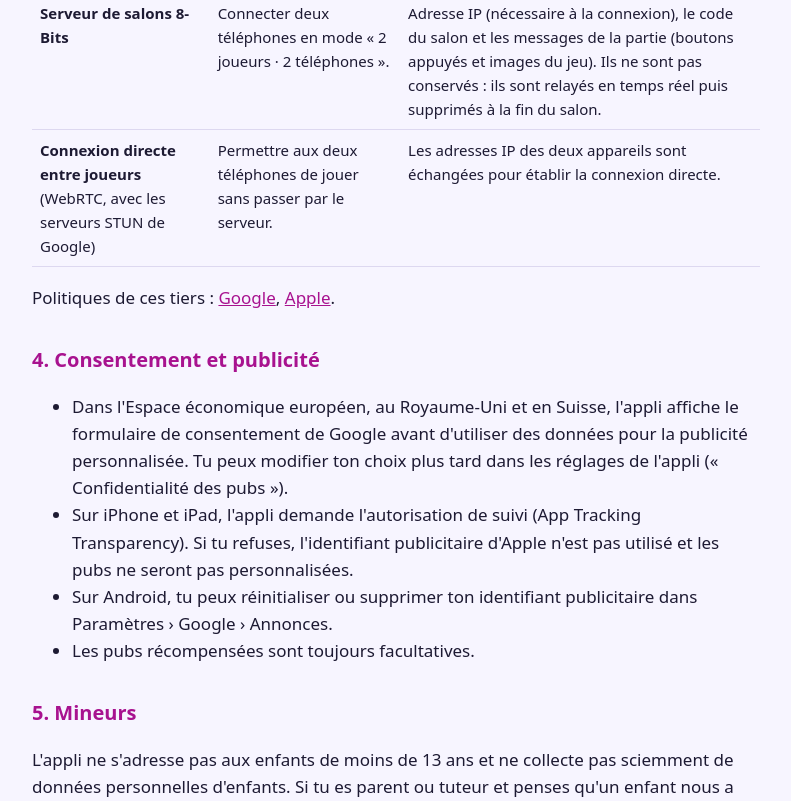
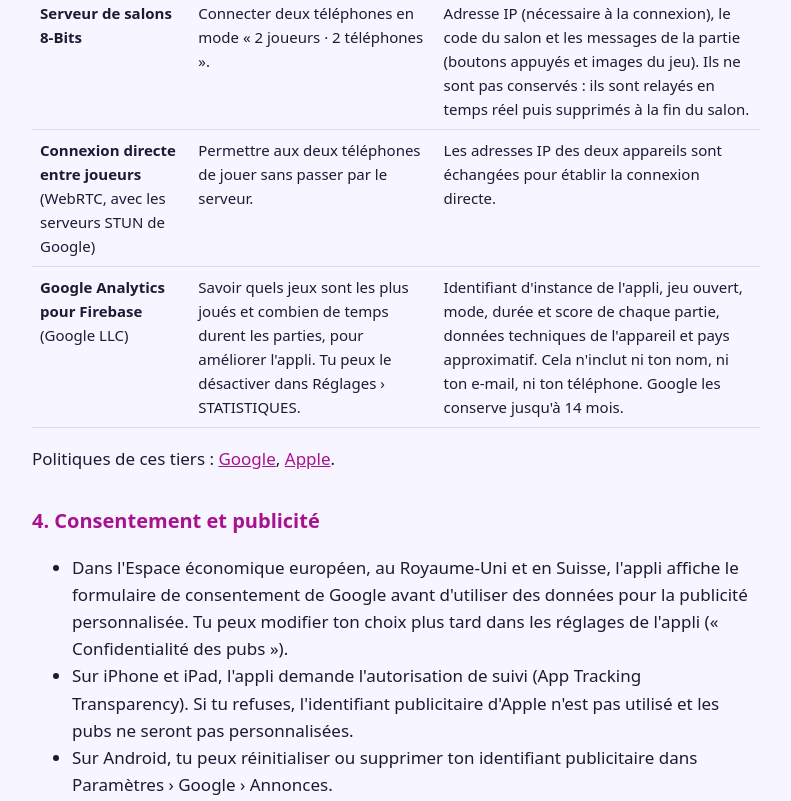
Before and after one commit to briamsteven8-ctrl/8bits-salas, a website: page fr/confidentialite.html in a window 1280 px wide. Shown: the part 1030-1831 px from the top of the page, without its empty margins (244-1035 px from the left). Drawn offline with Linux system fonts and the light colour scheme.

Commit message:
Add files via upload

```diff
--- a/fr/confidentialite.html
+++ b/fr/confidentialite.html
@@ -28,7 +28,7 @@
 <main>
   <nav class="langs" aria-label="Langue"><a href="../privacidad.html">Español</a><a href="../en/privacy.html">English</a><a href="confidentialite.html" aria-current="page">Français</a></nav>
   <h1>Politique de confidentialité de 8-Bits</h1>
-  <p class="meta">Dernière mise à jour : 7 octobre 2026</p>
+  <p class="meta">Dernière mise à jour : 15 novembre 2026</p>
   <p class="note">Ceci est une traduction. En cas de différence, la <a href="../privacidad.html">version espagnole</a> prévaut.</p>
 
   <p>Cette politique explique quelles informations l'application <b>8-Bits</b> (« l'appli ») utilise, dans quel but, et
@@ -57,6 +57,9 @@
       images du jeu). Ils ne sont pas conservés : ils sont relayés en temps réel puis supprimés à la fin du salon.</td></tr>
     <tr><td><b>Connexion directe entre joueurs</b> (WebRTC, avec les serveurs STUN de Google)</td><td>Permettre aux deux téléphones de jouer sans passer par le serveur.</td>
       <td>Les adresses IP des deux appareils sont échangées pour établir la connexion directe.</td></tr>
+    <tr><td><b>Google Analytics pour Firebase</b> (Google LLC)</td><td>Savoir quels jeux sont les plus joués et combien de temps durent les parties, pour améliorer l'appli. Tu peux le désactiver dans Réglages › STATISTIQUES.</td>
+      <td>Identifiant d'instance de l'appli, jeu ouvert, mode, durée et score de chaque partie, données techniques de
+      l'appareil et pays approximatif. Cela n'inclut ni ton nom, ni ton e-mail, ni ton téléphone. Google les conserve jusqu'à 14 mois.</td></tr>
   </table>
   <p>Politiques de ces tiers : <a href="https://policies.google.com/privacy">Google</a>,
   <a href="https://www.apple.com/legal/privacy/">Apple</a>.</p>
```
